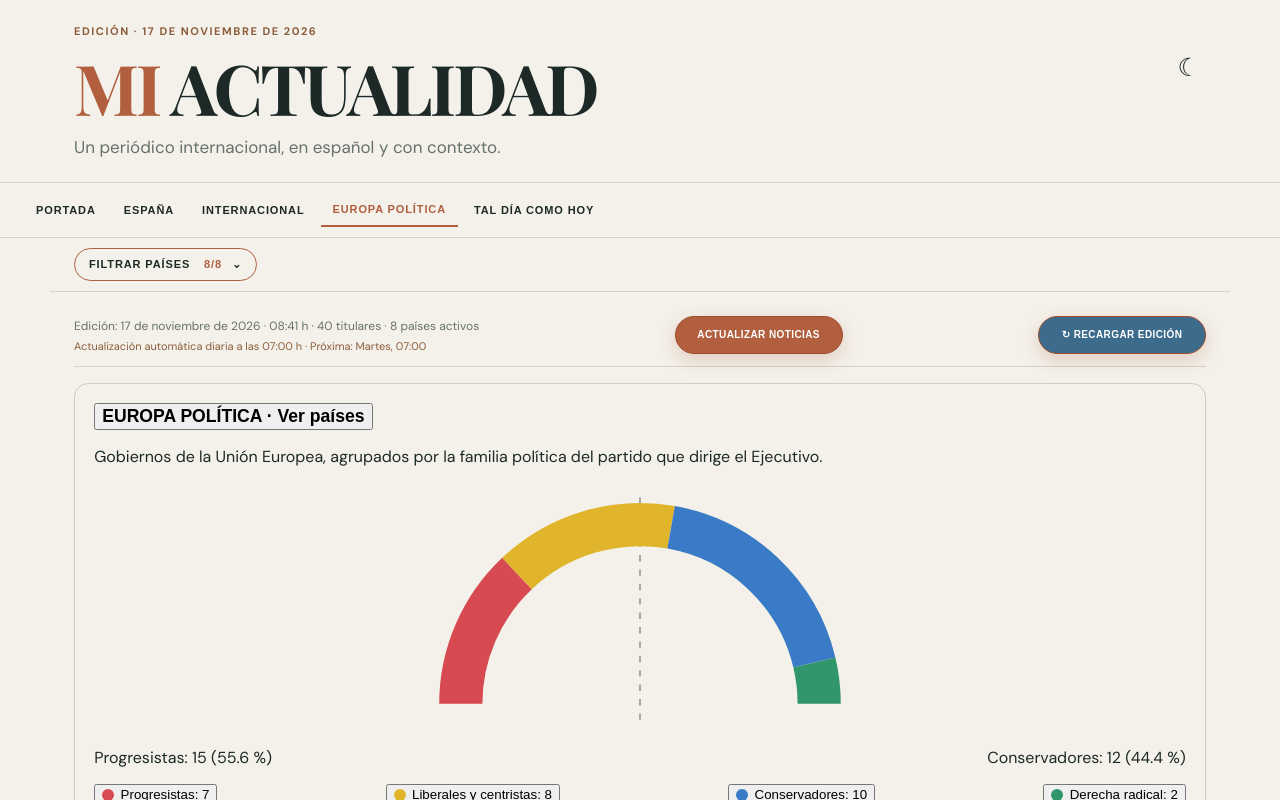
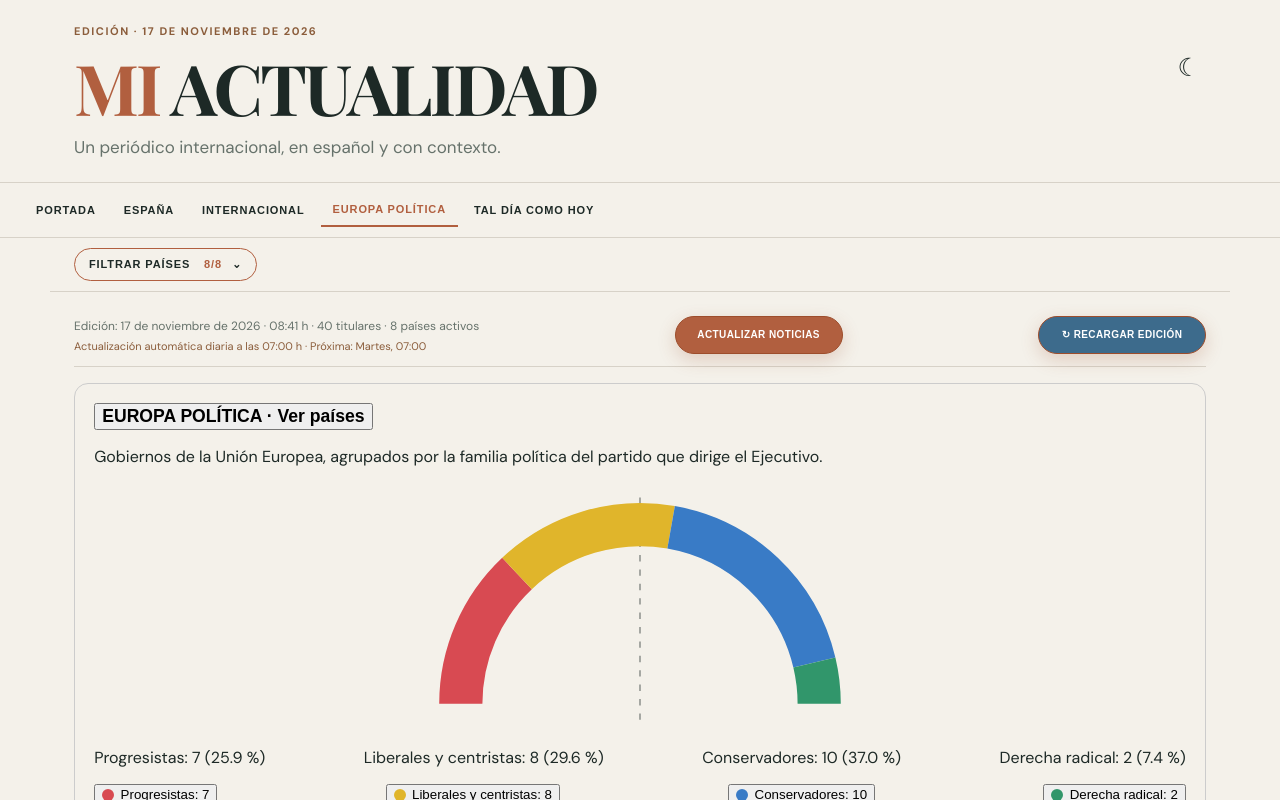
Before and after one commit to jalfpozuelo-alt/mi-actualidad, a React (Vite) app: page / in a window 1280 px wide. Both pictures are taken after a click on the button "EUROPA POLÍTICA". Shown: the top 800 px of the page. Built offline with nearby package versions, Linux system fonts and the light colour scheme.

Commit message:
Mostrar porcentajes separados por familia política

```diff
--- a/src/EuropaPolitica.tsx
+++ b/src/EuropaPolitica.tsx
@@ -6,16 +6,14 @@ const colors={red:'#D84A52',purple:'#E0B52B',blue:'#397BC6',green:'#31966B'};
 const labels={red:'Progresistas',purple:'Liberales y centristas',blue:'Conservadores',green:'Derecha radical'};
 const members=['Alemania','Austria','Bélgica','Bulgaria','Chequia','Chipre','Croacia','Dinamarca','Eslovaquia','Eslovenia','España','Estonia','Finlandia','Francia','Grecia','Hungría','Irlanda','Italia','Letonia','Lituania','Luxemburgo','Malta','Países Bajos','Polonia','Portugal','Rumanía','Suecia'];
 const API='https://mi-actualidad.vercel.app/api';
-export default function EuropaPolitica(){
- const [data,setData]=useState<Dataset|null>(null),[busy,setBusy]=useState(false),[error,setError]=useState(''),[pipeline,setPipeline]=useState<Pipeline|null>(null),[expanded,setExpanded]=useState(false),[selected,setSelected]=useState<keyof typeof colors|null>(null);
+export default function EuropaPolitica(){const [data,setData]=useState<Dataset|null>(null),[busy,setBusy]=useState(false),[error,setError]=useState(''),[pipeline,setPipeline]=useState<Pipeline|null>(null),[expanded,setExpanded]=useState(false),[selected,setSelected]=useState<keyof typeof colors|null>(null);
 const load=async()=>{try{const r=await fetch('./data/eu-governments.json?t='+Date.now(),{cache:'no-store'});if(!r.ok)throw Error('Sin datos publicados');const d:Dataset=await r.json();if(!Array.isArray(d.governments)||d.governments.length!==27)throw Error('Datos incompletos');const seen=new Set<string>();for(const g of d.governments){if(!members.includes(g.country)||seen.has(g.country)||(g.category!==null&&!colors[g.category])||!g.sourceUrl?.startsWith('https://'))throw Error('Datos incompletos o duplicados');seen.add(g.country)}setData(d)}catch(e){setError(e instanceof Error?e.message:'No se pudieron cargar los datos')}};
 useEffect(()=>{void load()},[]);
 const runUpdate=async()=>{const password=window.prompt('Contraseña de actualización');if(!password)return;setBusy(true);setError('');setPipeline({stage:'starting',label:'Preparando actualización…',progress:5,ok:true});try{const r=await fetch(API+'/refresh-governments',{method:'POST',headers:{'content-type':'application/json','x-refresh-password':password},body:'{}'});const start=await r.json();if(!r.ok||!start.ok)throw Error(start.message||'No se pudo iniciar la actualización');let done=false;for(let i=0;i<90&&!done;i++){await new Promise(resolve=>setTimeout(resolve,5000));const s=await fetch(API+'/status-governments?ts='+Date.now(),{cache:'no-store'});const status:Pipeline=await s.json();setPipeline(status);if(status.stage==='completed'||status.stage==='error'){done=true;if(status.stage==='error'||!status.ok)throw Error(status.label||'La actualización terminó con error')}}await load();if(!done)throw Error('La actualización está tardando más de lo esperado')}catch(e){setError(e instanceof Error?e.message:'No se pudo actualizar');setPipeline(p=>p?{...p,stage:'error',ok:false,label:e instanceof Error?e.message:'No se pudo actualizar'}:null)}finally{setBusy(false)}};
 const counts=Object.fromEntries(Object.keys(colors).map(k=>[k,data?.governments.filter(g=>g.category===k).length||0])) as Record<keyof typeof colors,number>;
- const classified=data?.governments.filter(g=>g.category!==null).length||0;const pending=(data?.governments.length||0)-classified;const total=classified,progressive=counts.red+counts.purple,conservative=counts.blue+counts.green;
+const classified=data?.governments.filter(g=>g.category!==null).length||0;const pending=(data?.governments.length||0)-classified;const total=classified;
 const arc=(key:keyof typeof colors)=>{const order=Object.keys(colors) as (keyof typeof colors)[];const start=order.slice(0,order.indexOf(key)).reduce((a,k)=>a+counts[k],0)/total*180;const end=start+counts[key]/total*180;const point=(deg:number)=>({x:150-112*Math.cos(deg*Math.PI/180),y:138-112*Math.sin(deg*Math.PI/180)});const a=point(start),b=point(end);return <path key={key} d={`M ${a.x} ${a.y} A 112 112 0 ${end-start>180?1:0} 1 ${b.x} ${b.y}`} stroke={colors[key]} strokeWidth="27" fill="none" onClick={()=>{setSelected(key);setExpanded(true)}} style={{cursor:'pointer'}}><title>{labels[key]}: {counts[key]} países</title></path>};
 return <section className="euPolitics" aria-label="Europa política"><button className="euTitle" onClick={()=>setExpanded(!expanded)}>EUROPA POLÍTICA · Ver países</button><p>Gobiernos de la Unión Europea, agrupados por la familia política del partido que dirige el Ejecutivo.</p>
- {total?<><svg viewBox="0 0 300 165" role="img" aria-label="Distribución semicircular de gobiernos por orientación política"><line x1="150" y1="9" x2="150" y2="148" stroke="currentColor" strokeDasharray="4 5" opacity=".45"/>{(Object.keys(colors) as (keyof typeof colors)[]).filter(k=>counts[k]).map(arc)}</svg><div className="euTotals"><span>Progresistas: {progressive} ({(progressive/total*100).toFixed(1)} %)</span><span>Conservadores: {conservative} ({(conservative/total*100).toFixed(1)} %)</span></div><div className="euLegend">{(Object.keys(colors) as (keyof typeof colors)[]).map(k=><button key={k} onClick={()=>{setSelected(k);setExpanded(true)}}><span style={{background:colors[k]}}/> {labels[k]}: {counts[k]}</button>)}</div></>:<p>No hay gobiernos verificados publicados todavía.</p>}
+{total?<><svg viewBox="0 0 300 165" role="img" aria-label="Distribución semicircular de gobiernos por orientación política"><line x1="150" y1="9" x2="150" y2="148" stroke="currentColor" strokeDasharray="4 5" opacity=".45"/>{(Object.keys(colors) as (keyof typeof colors)[]).filter(k=>counts[k]).map(arc)}</svg><div className="euTotals">{(Object.keys(colors) as (keyof typeof colors)[]).map(k=><span className="euTotal" key={k}><i style={{background:colors[k]}}/>{labels[k]}: {counts[k]} ({(counts[k]/total*100).toFixed(1)} %)</span>)}</div><div className="euLegend">{(Object.keys(colors) as (keyof typeof colors)[]).map(k=><button key={k} onClick={()=>{setSelected(k);setExpanded(true)}}><span style={{background:colors[k]}}/> {labels[k]}: {counts[k]}</button>)}</div></>:<p>No hay gobiernos verificados publicados todavía.</p>}
 <p className="euTimestamp">Datos verificados: {data?.verifiedAt?new Date(data.verifiedAt).toLocaleDateString('es-ES'):'pendientes'} · Clasificados: {total}/27 · Pendientes: {pending}</p><button onClick={runUpdate} disabled={busy}>{busy?(pipeline?.label||'COMPROBANDO…'):'ACTUALIZAR GOBIERNOS'}</button>{busy&&pipeline&&<p className="euProgress" aria-live="polite">Progreso: {pipeline.progress}%</p>}{error&&<p role="alert">{error}. Se conservan los últimos datos cargados.</p>}
- {expanded&&<div className="euDetails"><h3>Gobiernos por país</h3><p>Las etiquetas son orientativas y los países pendientes no se fuerzan a una categoría.</p><button onClick={()=>setSelected(null)}>Todos</button>{data?.governments.filter(g=>!selected||g.category===selected).map(g=><article key={g.country}><strong>{g.country}</strong> · {g.leader} ({g.party})<p>{g.coalition||'Composición por confirmar'} · {g.majority||'Situación parlamentaria por confirmar'} · {g.since||'Fecha por confirmar'}</p><a href={g.sourceUrl} target="_blank" rel="noreferrer">Fuente verificable</a></article>)}</div>}</section>;
-}
+{expanded&&<div className="euDetails"><h3>Gobiernos por país</h3><p>Las etiquetas son orientativas y los países pendientes no se fuerzan a una categoría.</p><button onClick={()=>setSelected(null)}>Todos</button>{data?.governments.filter(g=>!selected||g.category===selected).map(g=><article key={g.country}><strong>{g.country}</strong> · {g.leader} ({g.party})<p>{g.coalition||'Composición por confirmar'} · {g.majority||'Situación parlamentaria por confirmar'} · {g.since||'Fecha por confirmar'}</p><a href={g.sourceUrl} target="_blank" rel="noreferrer">Fuente verificable</a></article>)}</div>}</section>;}
```
Lines whose indentation alone changed are shown as unchanged.
